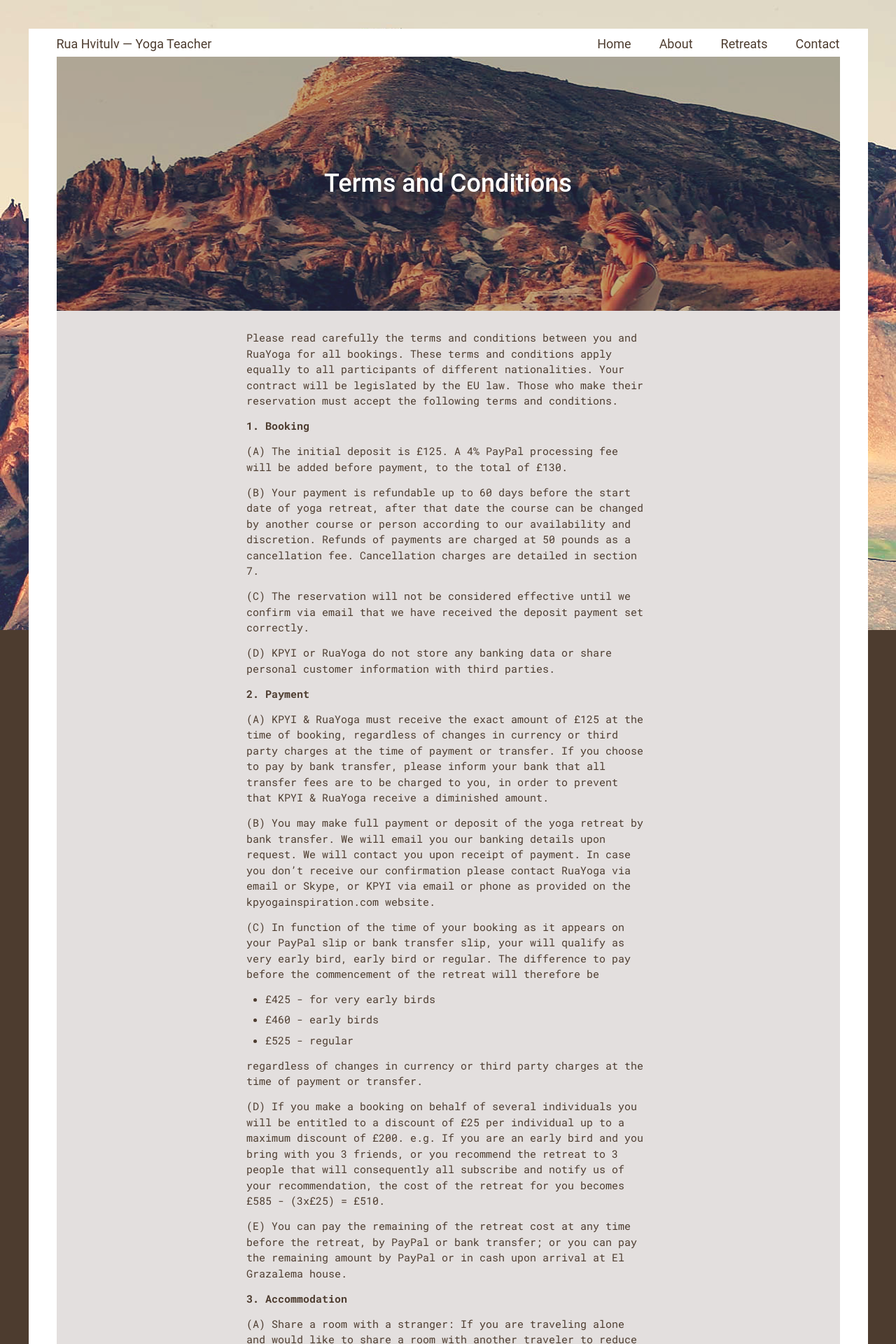
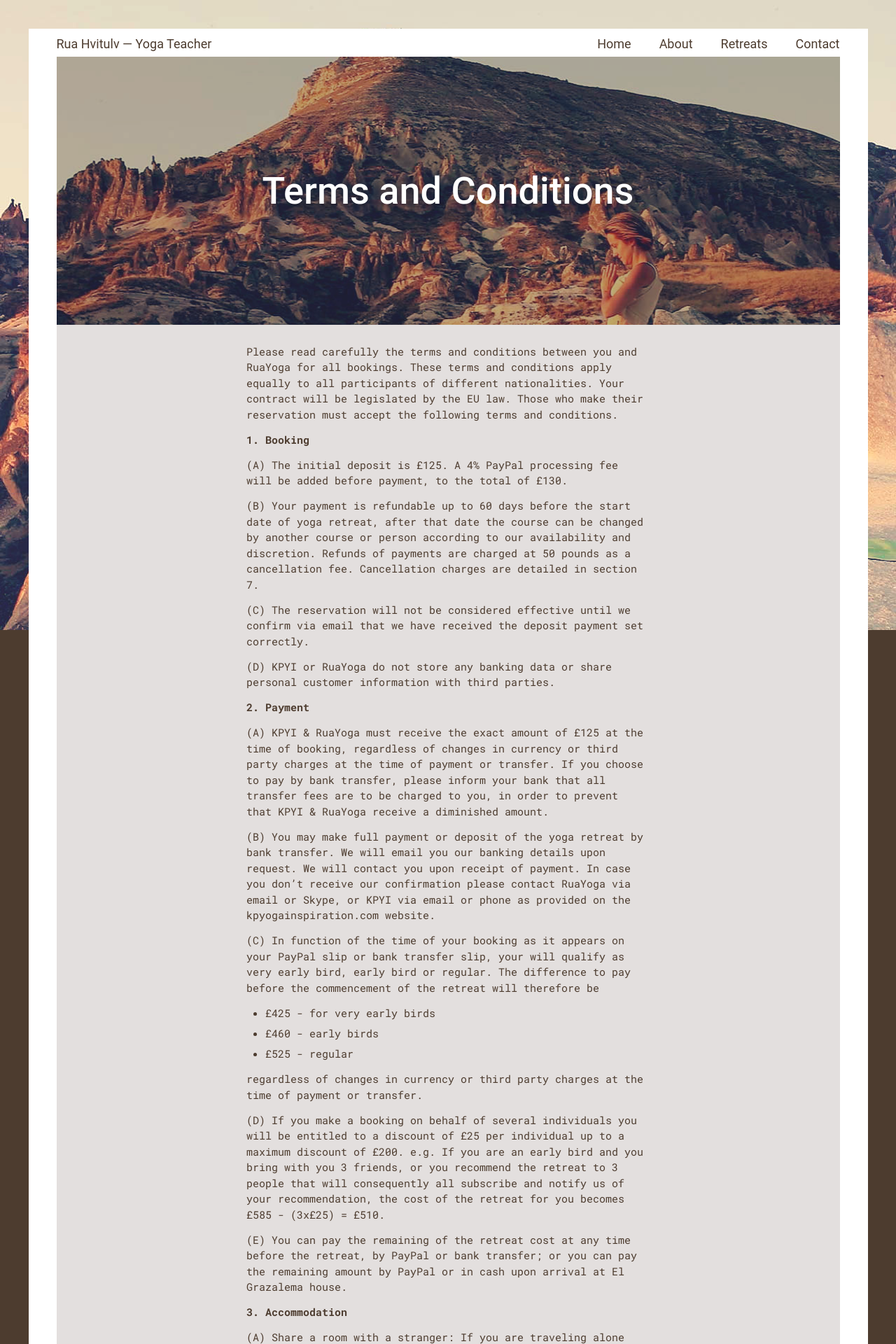
Before and after one commit to ruahvitulv/ruahvitulv.github.io, a Jekyll site: the page built from terms.md, in a window 1280 px wide. Shown: the top 1920 px of the page at 70% size. Built offline with Jekyll 4.4.1, drawn with Linux system fonts in a browser that asks for light colours; nearby versions of some CDN libraries.

Commit message:
typography updates

```diff
--- a/_sass/base/typography.scss
+++ b/_sass/base/typography.scss
@@ -108,10 +108,7 @@ blockquote {
 		}
 	}
 }
-@media (min-width: 1281px) {
-	html {
-		font-size: $font-size-lg;
-	}
+@media (min-width: 1024px) {
 	h1 {
 		font-size: 3rem;
 	}
@@ -132,6 +129,11 @@ blockquote {
 		&.right {
 			margin-left: -33%;
 		}
+	}
+}
+@media (min-width: 1281px) {
+	html {
+		font-size: $font-size-lg;
 	}
 	.superscript {
 		top: 1px;
```
